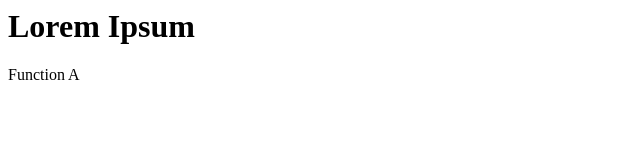
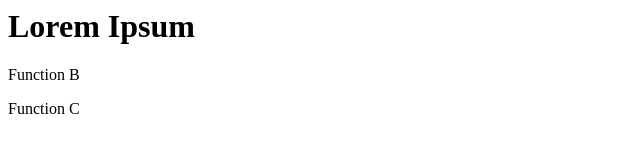
Before and after one commit to T3-Campus/t3camp_extensiondev_git, a plain HTML site: page index.html in a window 1280 px wide. Shown: the full height of the page, 0-640 px from the left. Drawn offline with Linux system fonts and the light colour scheme.

Commit message:
Added two new paragraphs

```diff
--- a/index.html
+++ b/index.html
@@ -1,2 +1,3 @@
 <h1>Lorem Ipsum</h1>
-<p>Function A</p>
+<p>Function B</p>
+<p>Function C</p>
```
